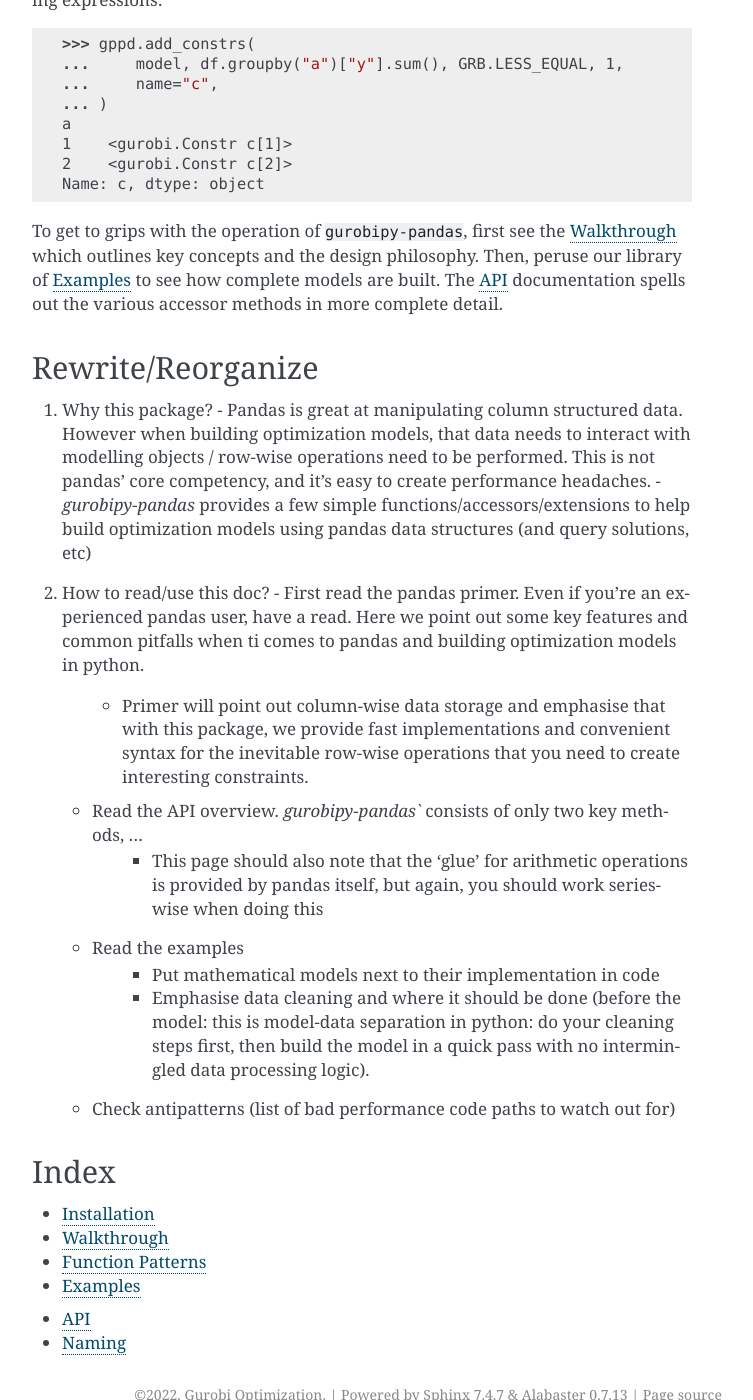
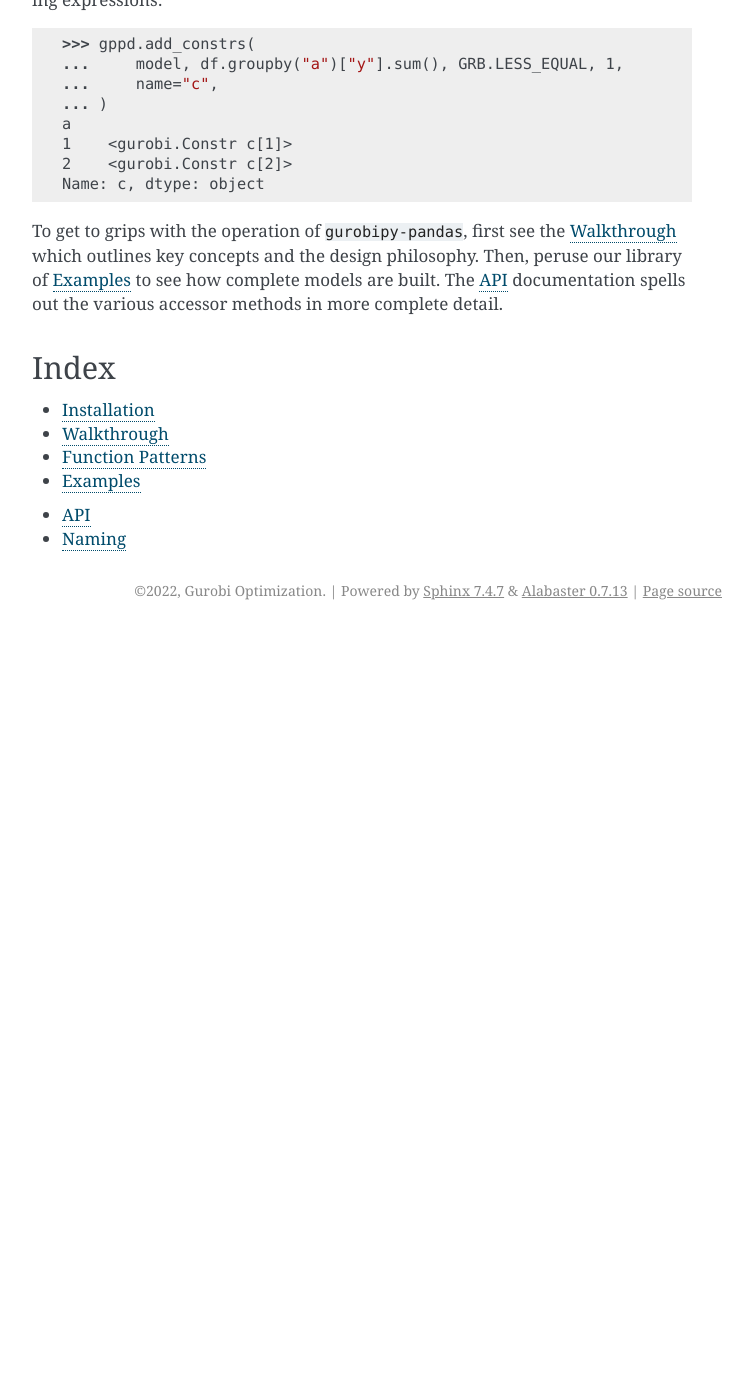
Before and after one commit to Gurobi/gurobipy-pandas, a Sphinx documentation site: the page built from docs/source/index.rst, in a window 1280 px wide and 1400 px high, scrolled down 1297 px. Shown: the whole window, without its empty margins (388-1141 px from the left). Built offline with Sphinx 7.4.7, drawn with Linux system fonts in a browser that asks for light colours; pages that are not in the unit, such as notebooks, are missing from menus; after the commit the page ends 1927 px from its top, so only the background shows below that.

```diff
--- a/docs/source/index.rst
+++ b/docs/source/index.rst
@@ -64,22 +64,6 @@ Finally, the accessors allow constraints to be added to the model using the resu
 
 To get to grips with the operation of :code:`gurobipy-pandas`, first see the :doc:`walkthrough` which outlines key concepts and the design philosophy. Then, peruse our library of :doc:`examples` to see how complete models are built. The :doc:`api` documentation spells out the various accessor methods in more complete detail.
 
-Rewrite/Reorganize
-------------------
-
-1. Why this package?
-   - Pandas is great at manipulating column structured data. However when building optimization models, that data needs to interact with modelling objects / row-wise operations need to be performed. This is not pandas' core competency, and it's easy to create performance headaches.
-   - `gurobipy-pandas` provides a few simple functions/accessors/extensions to help build optimization models using pandas data structures (and query solutions, etc)
-2. How to read/use this doc?
-   - First read the pandas primer. Even if you're an experienced pandas user, have a read. Here we point out some key features and common pitfalls when ti comes to pandas and building optimization models in python.
-      - Primer will point out column-wise data storage and emphasise that with this package, we provide fast implementations and convenient syntax for the inevitable row-wise operations that you need to create interesting constraints.
-   - Read the API overview. `gurobipy-pandas`` consists of only two key methods, ...
-      - This page should also note that the 'glue' for arithmetic operations is provided by pandas itself, but again, you should work series-wise when doing this
-   - Read the examples
-      - Put mathematical models next to their implementation in code
-      - Emphasise data cleaning and where it should be done (before the model: this is model-data separation in python: do your cleaning steps first, then build the model in a quick pass with no intermingled data processing logic).
-   - Check antipatterns (list of bad performance code paths to watch out for)
-
 Index
 -----
 
```
Also changed, not shown: docs/source/outline.rst (added, +54 -0 lines).
